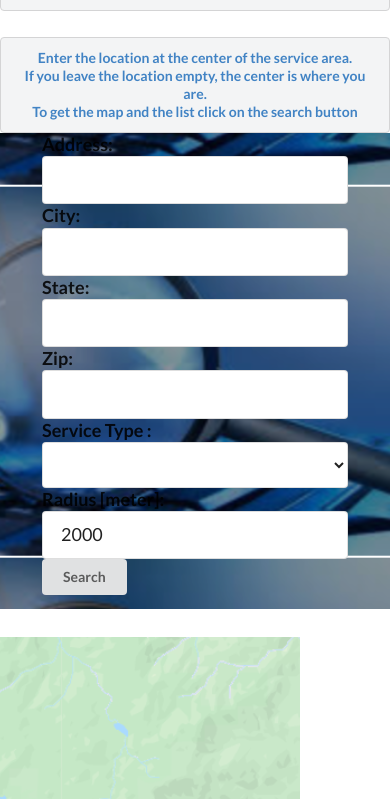
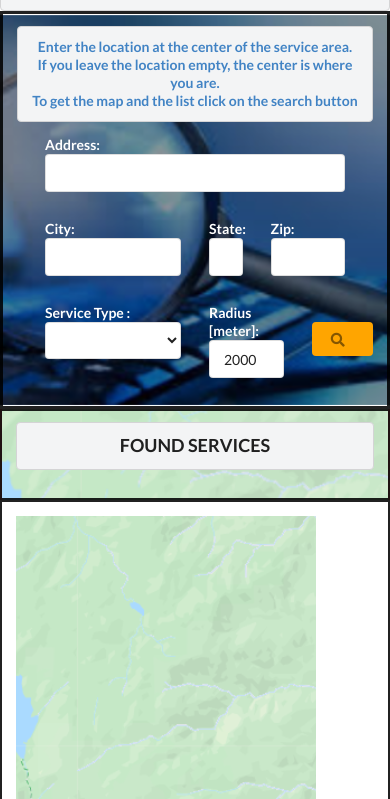
Before and after one commit to ahmednafea1989/project1, a plain HTML site: page index.html in a window 390 px wide. Shown: the part 45-844 px from the top of the page. Drawn offline with nearby package versions, Linux system fonts and the light colour scheme; some packages are replaced by stand-ins of ours.

Commit message:
Completing responsive design, correcting map and markers

```diff
--- a/index.html
+++ b/index.html
@@ -5,13 +5,17 @@
     <title>Find Near by Services</title>
     <link rel="stylesheet" href="style.css">
     <link rel="stylesheet" href="https://cdn.jsdelivr.net/npm/semantic-ui@2.4.2/dist/semantic.min.css">
+</head>
 
-</head>
 <body>
-    <div class="row">
+<font face = "Times New Roman">
+
       <h1 class="ui center aligned block header"> FIND NEAR BY SERVICES</h1>
-    </div>
-    <div class= "header2 ui center aligned block header">
+
+    <div class="three column stackable ui grid">
+
+      <div class="column" id = "formColumn">
+      <div class= "header2 ui center aligned block header">
          <a>Enter the location at the center of the service area.</a>
          <br>
         <a>If you leave the location empty, the center is where you are.</a>
@@ -19,74 +23,78 @@
         <a>To get the map and the list click on the search button</a>
     </div>
 
-    <div class="three column stackable ui grid">
-      <div class="column" id = "picture">
-      <div class="ui grid container">
-        <form class="ui form"><h3>
+        <form class="ui form"><h5>
+
+        <div class="ui grid container" >
+
           <div class="row" >
-            <div class="eight wide column">
-              Address: <input type="text" value="">
+            <div class="sixteen wide column ">
+              Address: <input type="text" value="" class = "input1" id ="address">
             </div>
           </div>
 
           <div class="row">
-            <div class="five wide column">
+            <div class="eight wide column">
                 City: <input type="text" id="city" value="">
             </div>
-            <div class="two wide column">
+            <div class="three wide column">
               State: <input type="text" id="state" value="">
             </div>
-            <div class="three wide column">
+            <div class="five wide column">
               Zip: <input type="text" id="zip" value="">
             </div>
           </div>
 
           <div class="row">
-            <div class="five wide column">
+            <div class="eight wide column">
               Service Type :
               <select id='service'>
-                <option value="gas_station">gas_station</option>
                 <option value="airport">airport</option>
                 <option value="atm">atm</option>
                 <option value="bank">bank</option>
-                <option value="bus_station">bus_station</option>
+                <option value="bus_station">bus station</option>
                 <option value="cafe">cafe</option>
-                <option value="car_rental">car_rental</option>
-                <option value="car_repair">car_repair</option>
-                <option value="car_wash">car_wash</option>
-                <option value="movie_theater">movie_theater</option>
+                <option value="car_rental">car rental</option>
+                <option value="car_repair">car repair</option>
+                <option value="car_wash">car wash</option>
+                <option value="gas_station">gas station</option>
+                <option value="movie_theater">movie theater</option>
                 <option value="park">park</option>
                 <option value="police">police</option>
-                <option value="post_office">post_office</option>
+                <option value="post_office">post office</option>
                 <option value="school">school</option>
                 <option value="spa">spa</option>
                 <option value="parking">parking</option>
-                <option value="train_station">train_station</option>
+                <option value="train_station">train station</option>
               </select>
             </div>
 
-            <div class="four wide column">
-              Radius [meter]: <input type="text" id="radius" value="2000">
+            <div class="five wide column" >
+              Radius [meter]: <input type="text" id="radius" value="">
             </div>
 
-            <div class="two wide column">
-              <button class="ui button" id="button">Search</button>
-            </div>
+            <div class="two wide column" >
+            <br>
+                <button class="ui button" id="search"><i class="search icon"></i></button>
+             </div>
 
           </div>
-       </h3></form>
-       </div>
+          </div>
+       </h5></form>
+
      </div>
 
-     <div class="column">
+     <div class="column"id = "listColumn">
+        <h3 class="ui center aligned block header" id = "foundServices"> FOUND SERVICES</h3>
           <ul id = "answerList">
           </ul>
-        </div>
       </div>
 
-      <div class="column">
-          <div id="map">
-               <img src=".\map.png" alt="the map">
+
+      <div class="column" id = "mapColumn">
+
+         <div id="map">
+             <img src=".\map.png" alt="the map">
           </div>
       </div>
     </div>
@@ -97,11 +105,14 @@
             var initialLatLon = new google.maps.LatLng(37.86459674936833, -122.25641501017701);
             infowindow = new google.maps.InfoWindow();
             map = new google.maps.Map(
-            document.getElementById('map'), { center: initialLatLon, zoom: 15 });
+              document.getElementById('map'),
+              { center: initialLatLon, zoom: 15 }
+            );
         }
     </script>
     <script src="https://code.jquery.com/jquery-3.4.1.js" integrity="sha256-WpOohJOqMqqyKL9FccASB9O0KwACQJpFTUBLTYOVvVU=" crossorigin="anonymous"></script>
     <script src="https://maps.googleapis.com/maps/api/js?key=AIzaSyCjhCzYb-6UuuOtBQ0gfePJ7wjwsTpu8OU&libraries=places&callback=initMap" async defer></script>
     <script src="script.js"></script>
+    </font>
 </body>
 </html>
--- a/script.js
+++ b/script.js
@@ -1,27 +1,39 @@
+//let map;
+
 $(document).ready(function() {
 
-    const $search = $("#button");
+    const $search = $("#search");
+    const $service = $("#service");
+    const $answerList = $("#answerList");
+    const $formColumn = $("#formColumn");
+    const $listColumn = $("#listColumn");
+    const $mapColumn = $('#mapColumn');
+    const minimumHeight = $formColumn.height();
     let radius = "";
     let service = "";
-    const $answerList = $("#answerList");
     let address = "";
     let city = "";
     let state = "";
     let zip = "";
     let markerPlaces = [];
+    let markerArray = [];
 
 
     function createMarker(place, markerNumber) {
-        var marker = new google.maps.Marker({
+        const image = {
+            url: place.icon,
+            scaledSize: new google.maps.Size(20, 20)
+        };
+        const marker = new google.maps.Marker({
             map: map,
             position: place.geometry.location,
-            //title: markerNumber,
-            icon: place.icon
+            icon: image
         });
         google.maps.event.addListener(marker, 'click', function() {
             infowindow.setContent(`${markerNumber}: Name: ${place.name} Address: ${place.vicinity}`);
             infowindow.open(map, this);
         });
+        markerArray.push(marker);
     }
 
     $(document).on("click", ".inList", function(e) {
@@ -29,6 +41,29 @@ $(document).ready(function() {
         const i = parseInt($(this).attr("id"));
         map.setCenter(markerPlaces[i].geometry.location);
     });
+
+    function addSeviceItem(place, i) {
+        const markerNumber = i + 1;
+        createMarker(place, markerNumber);
+        $li = $("<li>");
+        $answerList.append($li);
+        const $btn = $("<button>");
+        $li.append($btn);
+        $btn.addClass("inList");
+        $btn.attr("id", markerNumber);
+        $btn.text(`${markerNumber}: ${place.name} Address: ${place.vicinity}`);
+        $btn.css("text-align", "left")
+        $btn.css("background-color", "white");
+        $btn.css("color", "black");
+        $btn.css("height", "20px");
+        $btn.css("width", "100%");
+        markerPlaces.push(place);
+    }
+
+    function setMapColumnHeight() {
+        let height = $listColumn.height() > minimumHeight ? $listColumn.height() : minimumHeight;
+        $mapColumn.height(height);
+    }
 
     function showCurrentPosition(currentPosition) {
         var placeService = new google.maps.places.PlacesService(map);
@@ -41,25 +76,17 @@ $(document).ready(function() {
         placeService.nearbySearch(request, function(results, status) {
             if (status === google.maps.places.PlacesServiceStatus.OK) {
                 $answerList.empty();
+                for (let i = 0; i < markerArray.length; i++) {
+                    markerArray[i].setMap(null);
+                };
                 markerPlaces = [];
                 for (let i = 0; i < results.length; i++) {
-                    const markerNumber = i + 1;
-                    createMarker(results[i], markerNumber);
-                    $li = $("<li>");
-                    $answerList.append($li);
-                    const $btn = $("<button>");
-                    $li.append($btn);
-                    $btn.addClass("inList");
-                    $btn.attr("id", markerNumber);
-                    $btn.text(`${markerNumber}: ${results[i].name} Address: ${results[i].vicinity}`);
-                    $btn.css("text-align", "left")
-                    $btn.css("background-color", "white");
-                    $btn.css("color", "black");
-                    $btn.css("height", "20px");
-                    $btn.css("width", "100%");
-                    markerPlaces.push(results[i]);
-                }
-                map.setCenter(results[0].geometry.location);
+                    addSeviceItem(results[i], i);
+                };
+                setMapColumnHeight()
+                map.setCenter(currentPosition);
+
+                //map.setCenter(results[0].geometry.location);
             } else {
                 alert(`Data request failed: contact developer with error code ${status}`);
             }
@@ -76,7 +103,6 @@ $(document).ready(function() {
             url: queryUrl(filter),
             method: "GET",
             success: function(response) {
-                alert(`getLonLat ${response}`);
                 showPositionByLatLon(response[0].lat, response[0].lon)
             },
             error: function(xhr, ajaxOptions, thrownError) {
@@ -84,31 +110,6 @@ $(document).ready(function() {
             }
         });
     }
-
-    // function getLonLat(filter) {
-    //     //       alert(filter);
-    //     $.ajax({
-    //         url: queryUrl(filter),
-    //         method: "GET"
-    //     }).then(function(response) {
-    //         alert(`getLonLat ${response}`);
-    //         showPositionByLatLon(response[0].lat, response[0].lon)
-    //     })
-    // }
-
-    // function getLonLat(filter) {
-    //     $.ajax({
-    //         url: queryUrl(filter),
-    //         method: "GET"
-    //     }).then(function(response) {
-    //         alert(response.status);
-    //         if (response.status === 200) {
-    //             showPositionByLatLon(response[0].lat, response[0].lon);
-    //         } else {
-    //             alert(`Data request failed: contact developer with error code ${response.status} {response.statusText}`);
-    //         }
-    //     })
-    // }
 
     function queryUrl(filter) {
         return `https://us1.locationiq.com/v1/search.php?key=d54f4fa47e6c4c&${filter}&format=json`;
@@ -131,7 +132,7 @@ $(document).ready(function() {
         let filter = '';
         for (let i = 0; i < filterArray.length; i++) {
             if (filter != "" && filterArray[i] != "") {
-                filter += "&";
+                filter = filter + "&";
             }
             filter += filterArray[i];
         }
@@ -171,14 +172,12 @@ $(document).ready(function() {
         $("#city").val(localStorage.getItem('city'));
         $("#state").val(localStorage.getItem('state'));
         $("#zip").val(localStorage.getItem('zip'));
-
         const radius = localStorage.getItem('radius');
         if (radius === "" || radius === null) {
             $("#radius").val("2000");
         } else {
             $("#radius").val(radius);
         }
-
         const service = localStorage.getItem('service');
         if (service === "" || service === null) {
             $("#service").val("gas_service");
@@ -198,14 +197,16 @@ $(document).ready(function() {
         state = $("#state").val();
         zip = $("#zip").val();
         radius = $("#radius").val();
-        service = $("#service").val();
+        service = $service.val();
         setLocalStorage();
+        $("#foundServices").text(service);
         if (noValue(address) && noValue(city) && noValue(state) && noValue(zip)) {
             getResultsByCurrentLocation()
         } else getResultsByAddress();
-
     })
 
 
     getLocalStorage();
+
+
 })
--- a/style.css
+++ b/style.css
@@ -1,15 +1,43 @@
  #map {
+     width: 100%;
      height: 100%;
-     width: 100%;
  }
 
- #picture {
+ #formColumn {
      background-image: url('./services.png');
-     background-repeat: repeat;
+     background-repeat: no-repeat;
      background-attachment: fixed;
      background-position: center;
+     background-size: cover;
+     border-width: 3px;
+     border-style: solid;
+     padding-left: 2px;
  }
 
- h2 {
+ #search {
+     background-color: orange;
+ }
+
+ #listColumn {
+     background-image: url('./map.png');
+     background-repeat: no-repeat;
+     background-attachment: fixed;
+     background-position: center;
+     background-size: cover;
+     border-width: 2px;
+     border-style: solid;
+     background-color: lightcoral;
+ }
+
+ #mapColumn {
+     border-width: 2px;
+     border-style: solid;
+ }
+
+ h5 {
      color: white;
  }
+
+ .input1 {
+     padding: 2px;
+ }
```
